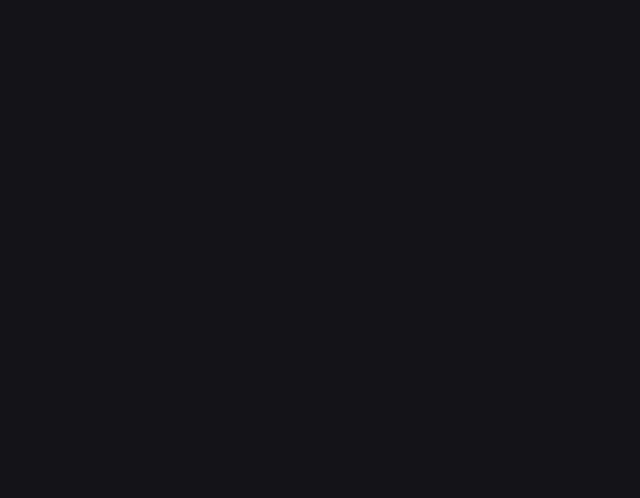
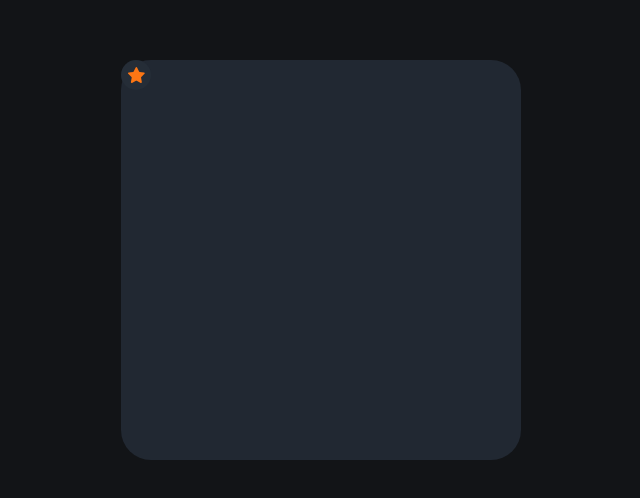
Before and after one commit to Ashura667/interactive-rating-component-main-react, a React (Create React App) app: page / in a window 1280 px wide. Shown: the part 140-638 px from the top of the page, without its empty margins (319-959 px from the left). Built offline with nearby package versions, Linux system fonts and the light colour scheme.

Commit message:
Modification du background et ajustement de l'étoile

```diff
--- a/src/App.css
+++ b/src/App.css
@@ -1,8 +1,37 @@
-html, body {
-  height: 100%;
+.card_rating
+{
+    display: flex;
+    justify-content: center;
+    align-items: center;
+    vertical-align: auto;
+
+}
+#root
+{
+    display: flex;
+    justify-content: center;
+    align-items: center;
+}
+.background_card
+{
+    background-color: rgba(33,40,50,255);
+    height: 400px;
+    width: 400px;
+    display: inline-block;
+    border-radius: 30px;
+}
+.background_logo
+{
+    background-color: hsl(213, 19%, 18%);
+    width: 30px;
+    height: 30px;
+    display: flex;
+    justify-content: center;
+    align-items: center;
+    border-radius: 50%;
 }
 
-.root {
-  height: 100%;
-  background-color: hsl(216, 12%, 8%);
+.logo_star
+{
+    height: auto;
 }
--- a/src/App.js
+++ b/src/App.js
@@ -1,10 +1,14 @@
 import './App.css';
-
+import logo from './images/icon-star.svg'
 function App() {
   return (
     <div className='card_rating'>
-        <div className=''>
+        <div className='background_card'>
 
+          <div className='background_logo'>
+          <img className='logo_star' src={logo} alt="fdsfsd"/>
+
+          </div>
         </div>
     </div>
   );
```
